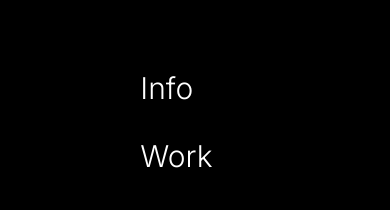
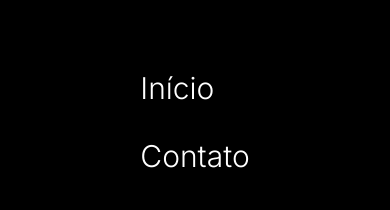
Before and after one commit to oadrianolucas/convertaagora, a React (Vite) app: page / in a window 390 px wide. Both pictures are taken after a click on the button 354 px from the left and 41 px from the top of the page. Shown: the part 266-476 px from the top of the page. Built offline with nearby package versions, Linux system fonts and the light colour scheme.

Commit message:
edit menu

```diff
--- a/src/components/Navbar.tsx
+++ b/src/components/Navbar.tsx
@@ -41,8 +41,8 @@ const Navbar: React.FC = () => {
       {menuOpen && (
         <div className="fixed inset-0 bg-black z-40 flex flex-col justify-center items-center">
           <div className="flex flex-col space-y-8 text-3xl font-light">
-            <Link to="/" onClick={toggleMenu} className="hover:text-gray-400 transition-colors">Info</Link>
-            <Link to="/work" onClick={toggleMenu} className="hover:text-gray-400 transition-colors">Work</Link>
+            <Link to="/" onClick={toggleMenu} className="hover:text-gray-400 transition-colors">Início</Link>
+            <Link to="/work" onClick={toggleMenu} className="hover:text-gray-400 transition-colors">Contato</Link>
             <Link to="/contact" onClick={toggleMenu} className="hover:text-gray-400 transition-colors">Contato</Link>
           </div>
         </div>
```
